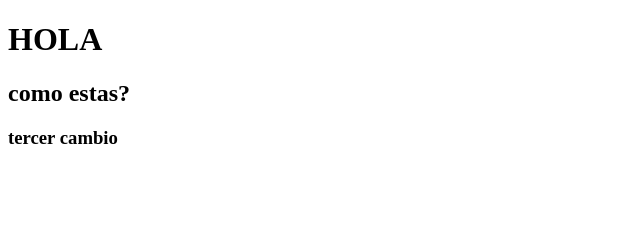
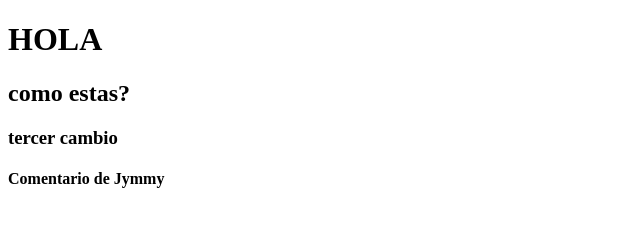
Before and after one commit to afvp0315/practicagit, a plain HTML site: page index.html in a window 1280 px wide. Shown: the whole page, without its empty margins (0-640 px from the left). Drawn offline with Linux system fonts and the light colour scheme.

Commit message:
Jymmy escribiio un titulo

```diff
--- a/index.html
+++ b/index.html
@@ -9,5 +9,6 @@
     <h1>HOLA</h1>
     <h2>como estas?</h2>
     <h3>tercer cambio</h3>
+    <h4>Comentario de Jymmy</h4>
 </body>
 </html>
```
